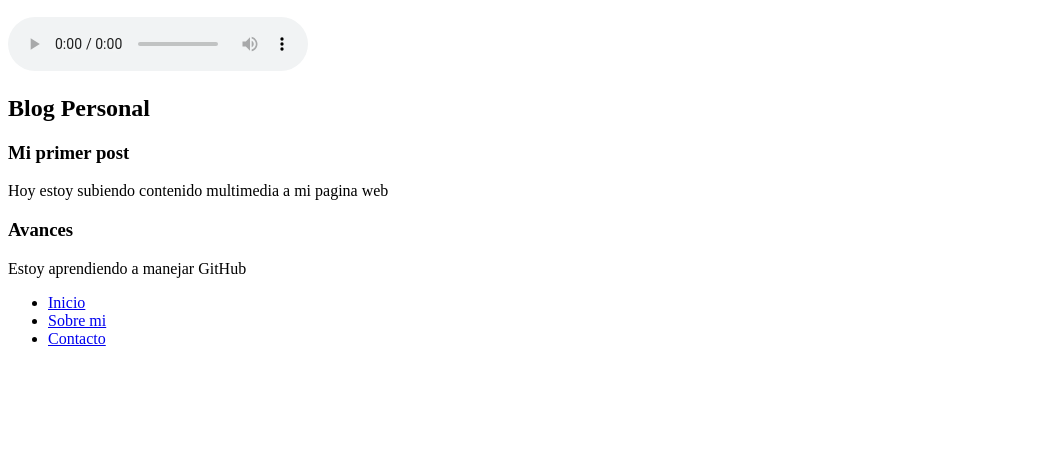
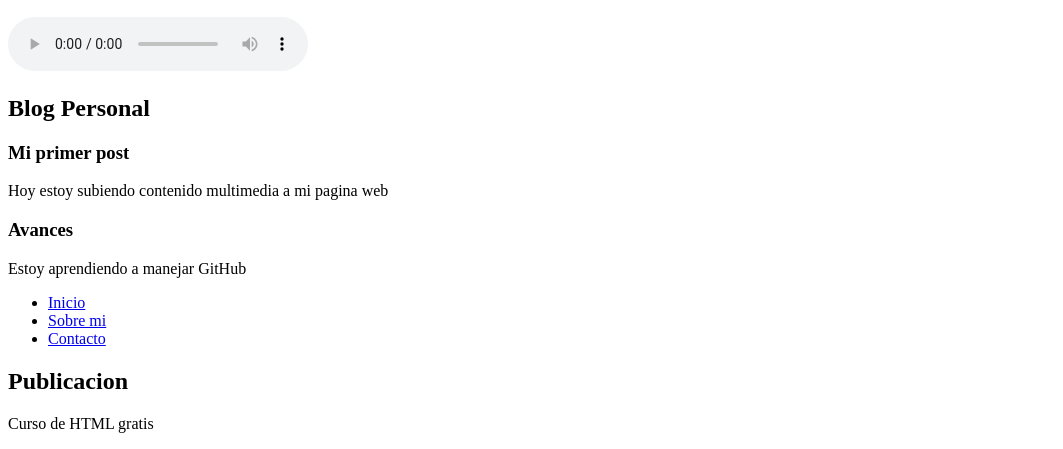
Before and after one commit to Juan58hc/miPrimeraPaginaWeb, a plain HTML site: page index.html in a window 1280 px wide. Shown: the part 1615-2064 px from the top of the page, without its empty margins (0-1063 px from the left). Before the commit the page ends 1979 px from the top, so only its background shows below. Drawn offline with Linux system fonts and the light colour scheme.

Commit message:
agregar aside publicitario

```diff
--- a/index.html
+++ b/index.html
@@ -89,5 +89,9 @@
             <li><a href="#contacto">Contacto</a></li>
         </ul>
     </nav>
+    <aside>
+        <h2>Publicacion</h2>
+        <p>Curso de HTML gratis</p>
+    </aside>
 </body>
 </html>
```
